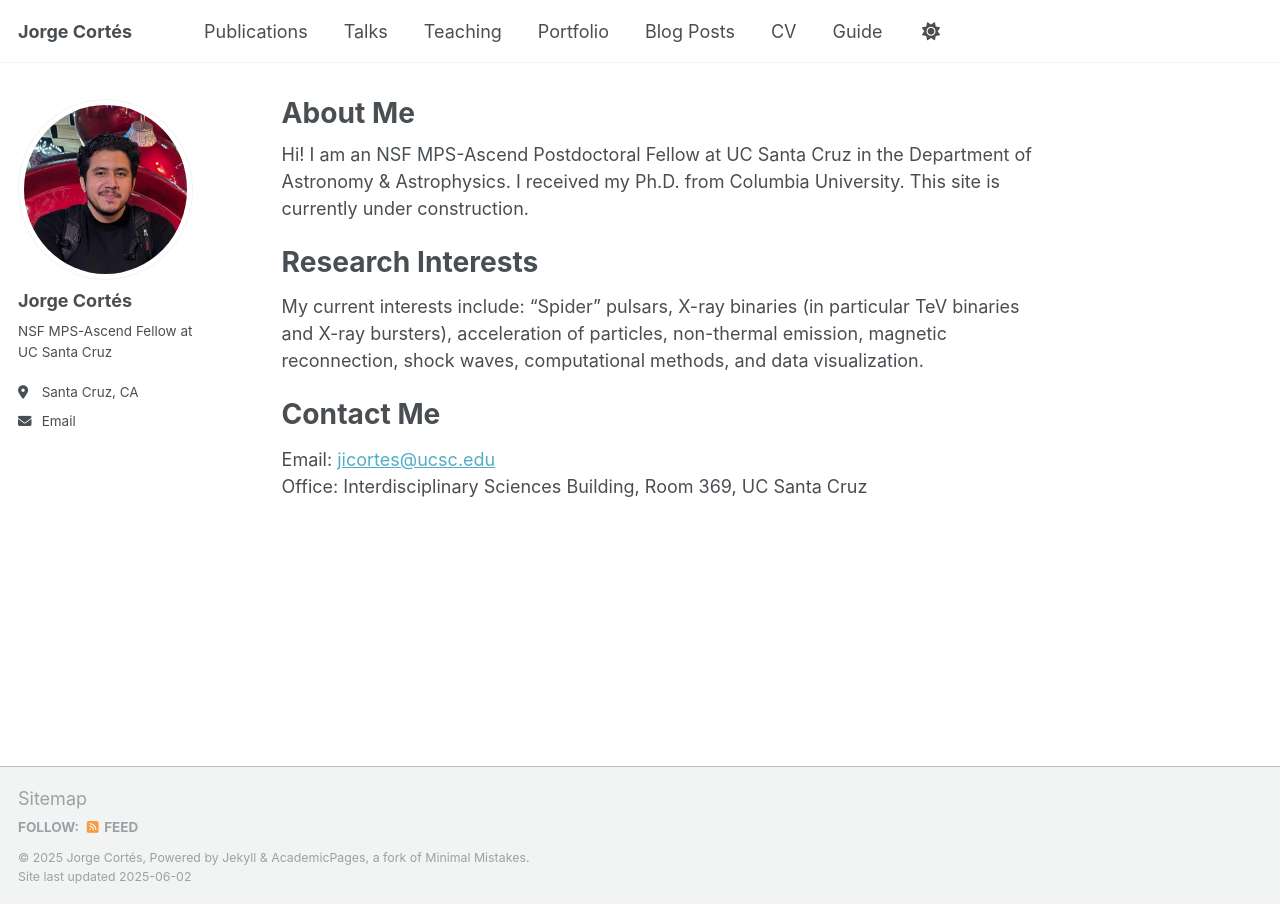
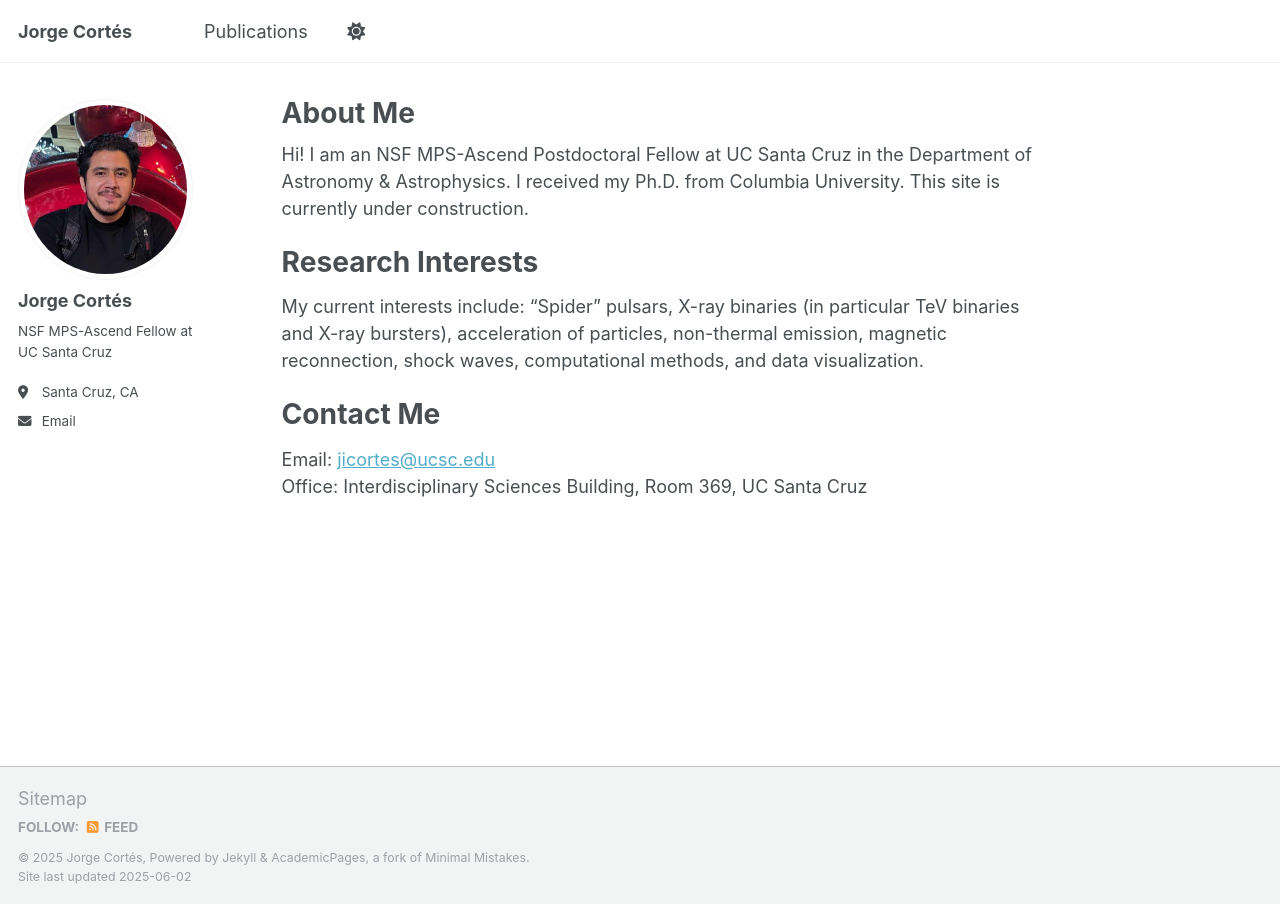
Before and after one commit to jicortes/jicortes.github.io, a Jekyll site: the page built from _pages/about.md, in a window 1280 px wide. Built offline with Jekyll 4.4.1, drawn with Linux system fonts in a browser that asks for light colours; part of the change alters nothing that is shown.

Commit message:
Update navigation.yml

```diff
--- a/_data/navigation.yml
+++ b/_data/navigation.yml
@@ -11,23 +11,20 @@ main:
   - title: "Publications"
     url: /publications/
 
-  - title: "Talks"
-    url: /talks/
+  # - title: "Teaching"
+  #   url: /teaching/
 
-  - title: "Teaching"
-    url: /teaching/
+  # - title: "Portfolio"
+  #   url: /portfolio/
 
-  - title: "Portfolio"
-    url: /portfolio/
+  # - title: "Blog Posts"
+  #  url: /year-archive/
 
-  - title: "Blog Posts"
-    url: /year-archive/
-
-  - title: "CV"
-    url: /cv/
+  # - title: "CV"
+  #  url: /cv/
 
   # - title: "CV"
   #   url: /cv-json/
 
-  - title: "Guide"
-    url: /markdown/
+  # - title: "Guide"
+  #  url: /markdown/
```
